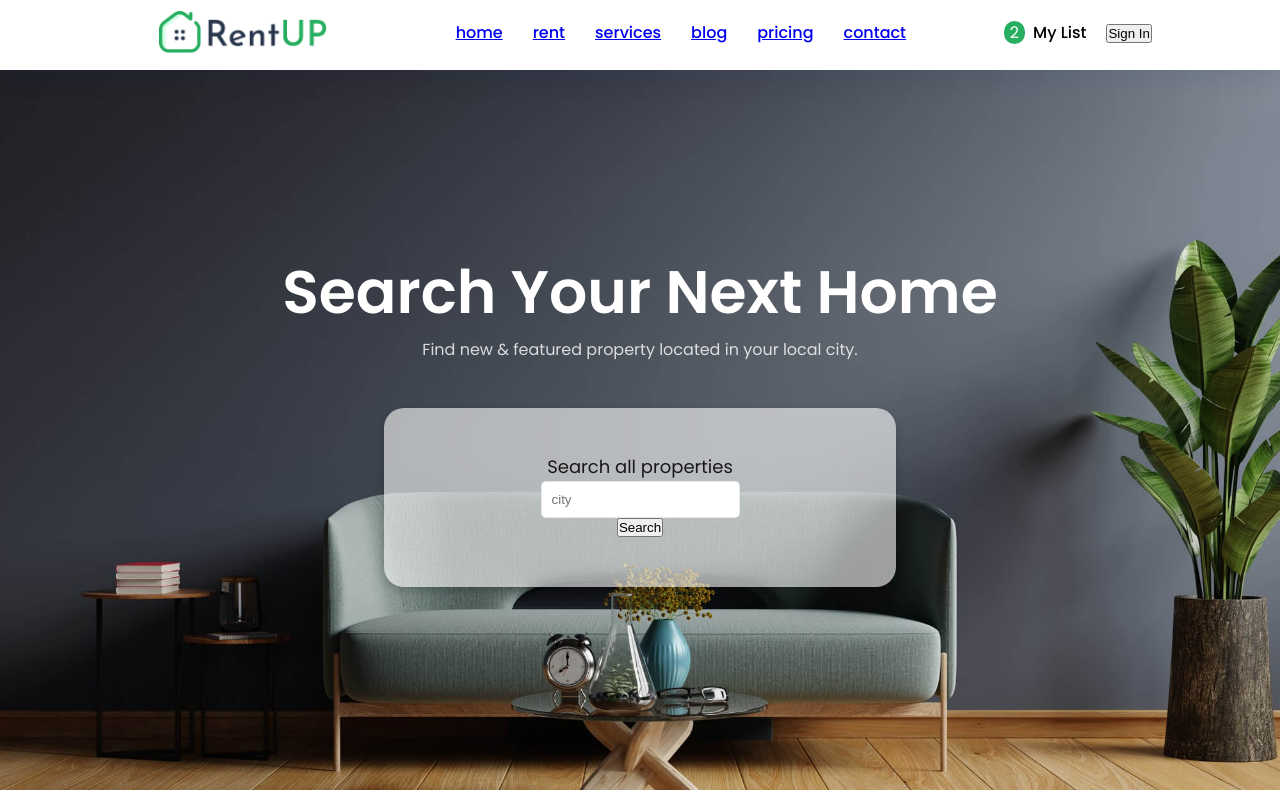
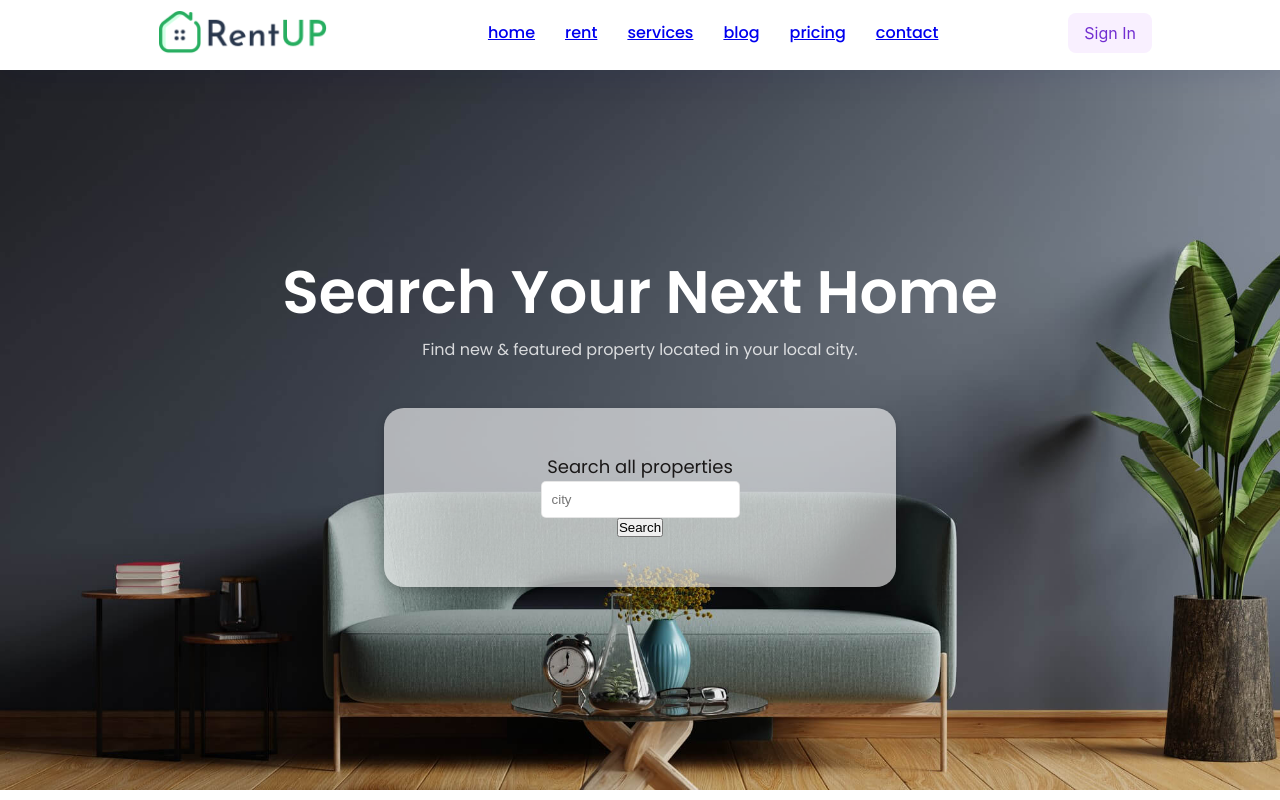
Before and after one commit to hbzzll/web_project, a React (Vite) app: page / in a window 1280 px wide. Shown: the top 800 px of the page. Built offline with nearby package versions, Linux system fonts and the light colour scheme.

Commit message:
usermenu dropdown button

```diff
--- a/src/components/Header/Header.scss
+++ b/src/components/Header/Header.scss
@@ -20,15 +20,7 @@ header a {
 header a:hover {
   color: #27ae60;
 }
-header span {
-  width: auto;
-  padding: 0px 6px;
-  background: #27ae60;
-  border-radius: 50px;
-  color: #ffffff;
-  margin-right: 4px;
-  font-weight: 400;
-}
+
 header h4 {
   font-weight: 500;
   margin-right: 20px;
--- a/src/components/Header/Header.tsx
+++ b/src/components/Header/Header.tsx
@@ -6,12 +6,16 @@ import { navlist } from "../../Data/data";
 import LoginModal from "../Login/login";
 import { useSelector } from "react-redux";
 import { RootState } from "../../store";
+import { logout } from "../../store/reducer";
+import { useAppDispatch } from "../../store/hooks";
+import UserMenu from "../Login/Usermenu/Usermenu";
+import { Button } from "antd";
 
 const Header = () => {
   const [navList, setNavList] = useState(false);
   const [open, setopen] = useState(false);
   const { isAuth, name } = useSelector((state: RootState) => state.user);
-
+  const dispatch = useAppDispatch();
   return (
     <>
       <header>
@@ -30,18 +34,17 @@ const Header = () => {
             </ul>
           </div>
           <div className="button flex">
-            <h4>
-              <span>2</span> My List
-            </h4>
-
             {isAuth ? (
-              <button className="btn1" onClick={() => setopen(true)}>
-                <i className="fa fa-sign-out"></i> User{name}
-              </button>
+              <UserMenu onLogout={() => dispatch(logout())} />
             ) : (
-              <button className="btn1" onClick={() => setopen(true)}>
-                <i className="fa fa-sign-out"></i> Sign In
-              </button>
+              <Button
+                size="large"
+                color="purple"
+                variant="filled"
+                onClick={() => setopen(true)}
+              >
+                Sign In
+              </Button>
             )}
           </div>
 
--- a/src/components/Login/SignUpForm.tsx
+++ b/src/components/Login/SignUpForm.tsx
@@ -22,7 +22,7 @@ const SignUpForm = ({
     fetchSignup({ name, email, password })
       .then((res) => {
         if (res.success) {
-          onClose();
+          onSwitch();
         } else {
           setEmailError("Email already exists.");
         }
--- /dev/null
+++ b/src/components/Login/Usermenu/Usermenu.tsx
@@ -0,0 +1,38 @@
+import { Dropdown, Avatar, Menu, Space } from "antd";
+import {
+  UserOutlined,
+  LogoutOutlined,
+  ProfileOutlined,
+} from "@ant-design/icons";
+import { useNavigate } from "react-router-dom";
+
+const UserMenu = ({ onLogout }: { onLogout: () => void }) => {
+  const navigate = useNavigate();
+
+  const menuItems = [
+    {
+      key: "profile",
+      label: "Profile",
+      icon: <ProfileOutlined />,
+      onClick: () => navigate("/profile"),
+    },
+    {
+      key: "logout",
+      label: "Log out",
+      icon: <LogoutOutlined />,
+      onClick: onLogout,
+    },
+  ];
+
+  return (
+    <Dropdown menu={{ items: menuItems }} placement="bottomRight" arrow>
+      <Avatar
+        size={40}
+        style={{ backgroundColor: "#87d068", cursor: "pointer" }}
+        icon={<UserOutlined />}
+      />
+    </Dropdown>
+  );
+};
+
+export default UserMenu;
```
Also changed, not shown: src/App.css (+0 -12 lines).
